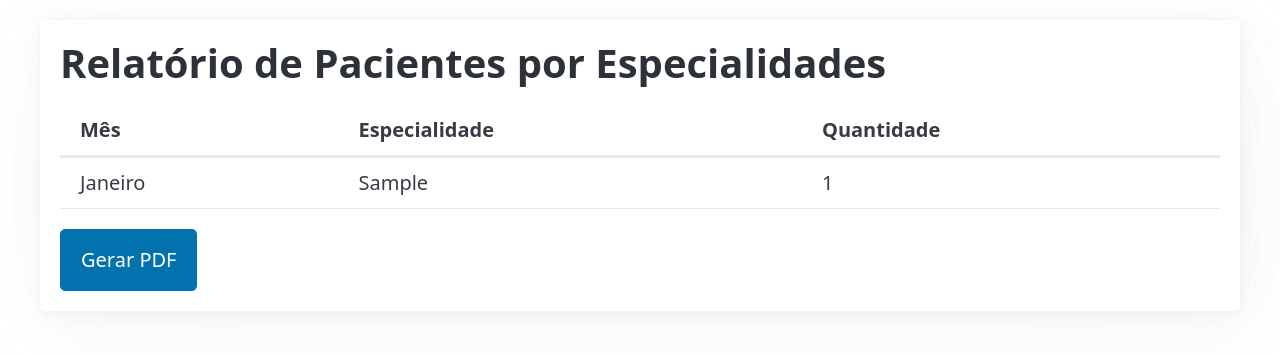
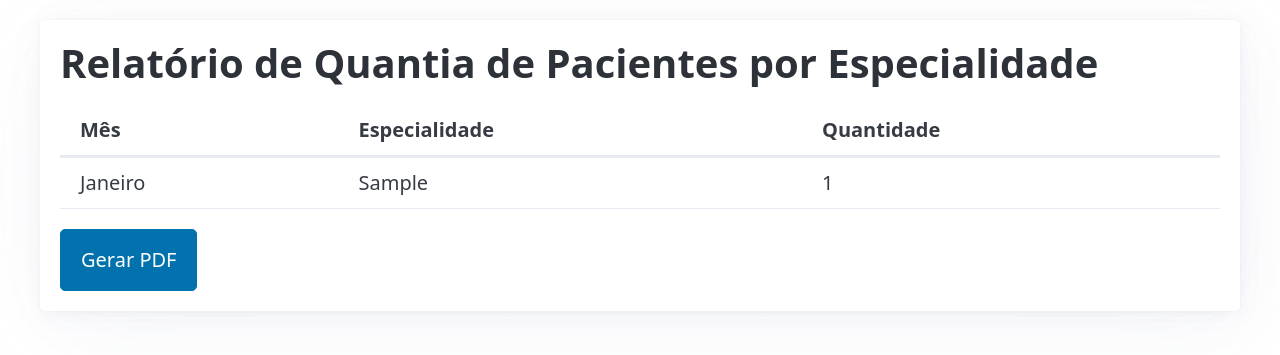
Before and after one commit to NinjaBitroom/clinicaADS, a Django app: page /relatorios/pacientesespecialidades in a window 1280 px wide. Shown: the part 105-460 px from the top of the page. Run offline with Django 4.2, Linux system fonts and the light colour scheme; tables that the repository leaves empty hold one stand-in row (values such as "Sample post"); some libraries are stand-ins or nearby versions.

Commit message:
finalizado

```diff
--- a/core/templates/index.html
+++ b/core/templates/index.html
@@ -7,7 +7,7 @@
     <hr>
     <a href="{% url 'relat_pacientes_convenio' %}" role="button">Relatório dos Pacientes por Convênio</a>
     <a href="{% url 'relat_consultas' %}" role="button">Relatório das Consultas</a>
-    <a href="{% url 'relat_pacientes_especialidade' %}" role="button">Relatório dos Pacientes por Especialidade</a>
+    <a href="{% url 'relat_pacientes_especialidade' %}" role="button">Relatório de Quantia de Pacientes por Especialidade</a>
     <hr>
     <a href="{% url 'graf_cons_conv' %}" role="button">Grafico de Consultas por Convenio</a>
 {% endblock %}
--- a/core/templates/relatorios/pacientesespecialidade.html
+++ b/core/templates/relatorios/pacientesespecialidade.html
@@ -3,7 +3,7 @@
 	Pacientes e Especialidades
 {% endblock %}
 {% block main %}
-    <h1>Relatório de Pacientes por Especialidades</h1>
+    <h1>Relatório de Quantia de Pacientes por Especialidade</h1>
     <table>
         <thead>
             <tr>
--- a/core/templates/relatorios/pdfpacientesespecialidade.html
+++ b/core/templates/relatorios/pdfpacientesespecialidade.html
@@ -5,7 +5,7 @@
     <title>Pacientes e Especialidades</title>
 </head>
 <body>
-    <h1>Relatório de Pacientes por Especialidades</h1>
+    <h1>Relatório de Quantia de Pacientes por Especialidade</h1>
     <table style="border: black solid; padding: 3px">
         <thead>
         <tr>
```
